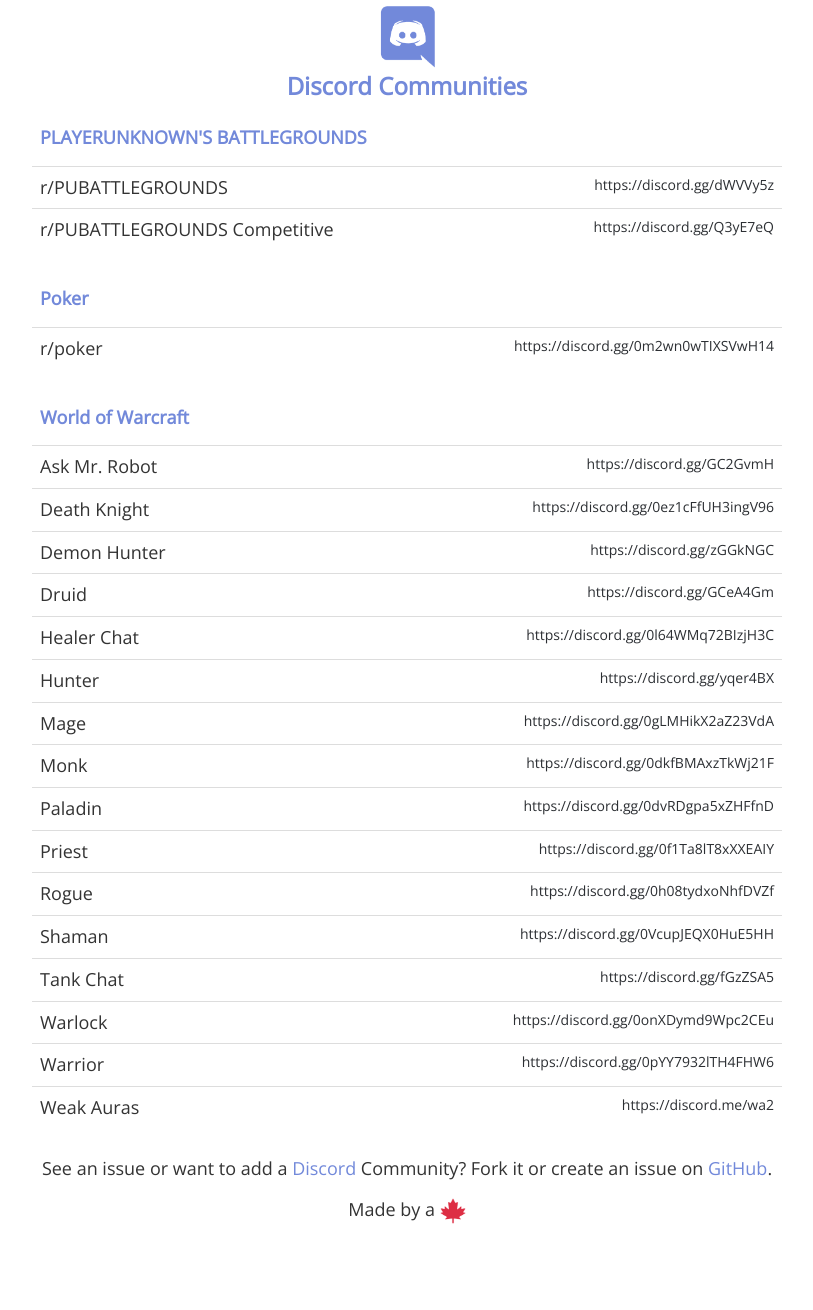
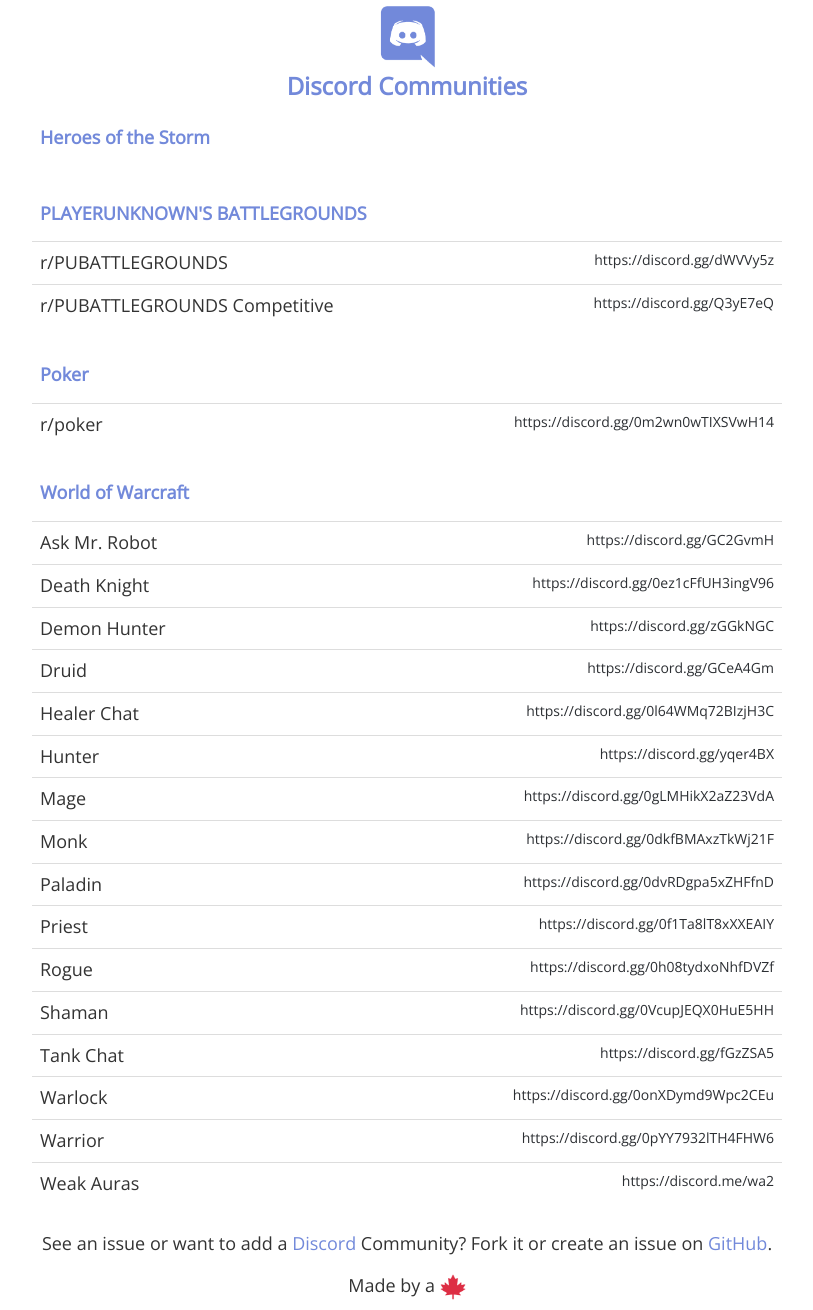
Before and after one commit to strattondev/discordcommunities, a Jekyll site: the page built from index.html, in a window 1280 px wide. Shown: the whole page, without its empty margins (233-1046 px from the left). Built offline with Jekyll 4.4.1, drawn with Linux system fonts in a browser that asks for light colours; before the commit the page ends 1234 px from its top, so only the background shows below that.

Commit message:
Addes Heroes of the Storm

```diff
--- a/_data/communities.yml
+++ b/_data/communities.yml
@@ -1,3 +1,7 @@
+- id: hots
+  title: Heroes of the Storm
+  website: https://us.battle.net/heroes/en/
+
 - id: pubg
   title: PLAYERUNKNOWN'S BATTLEGROUNDS
   website: https://www.playbattlegrounds.com
```
